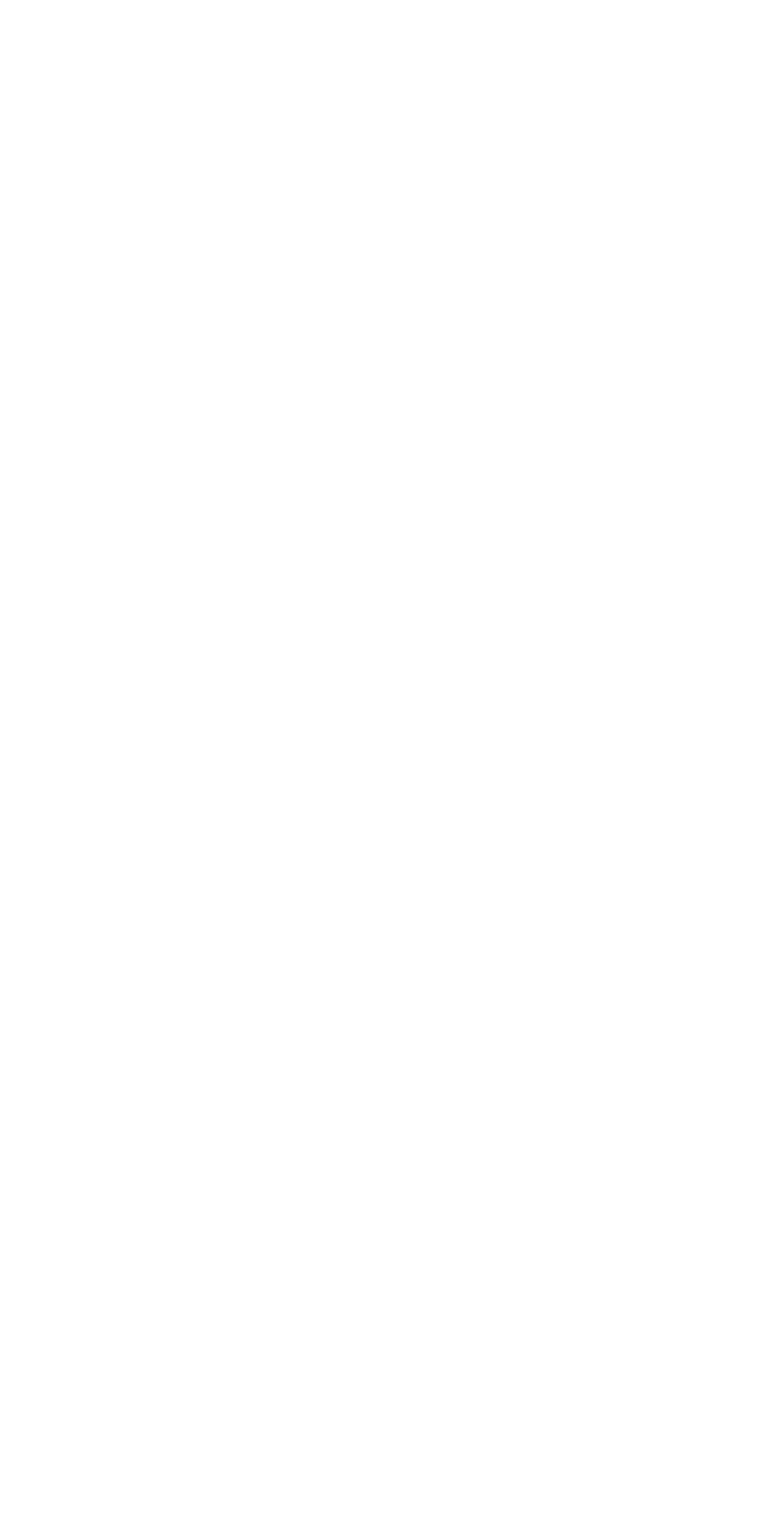
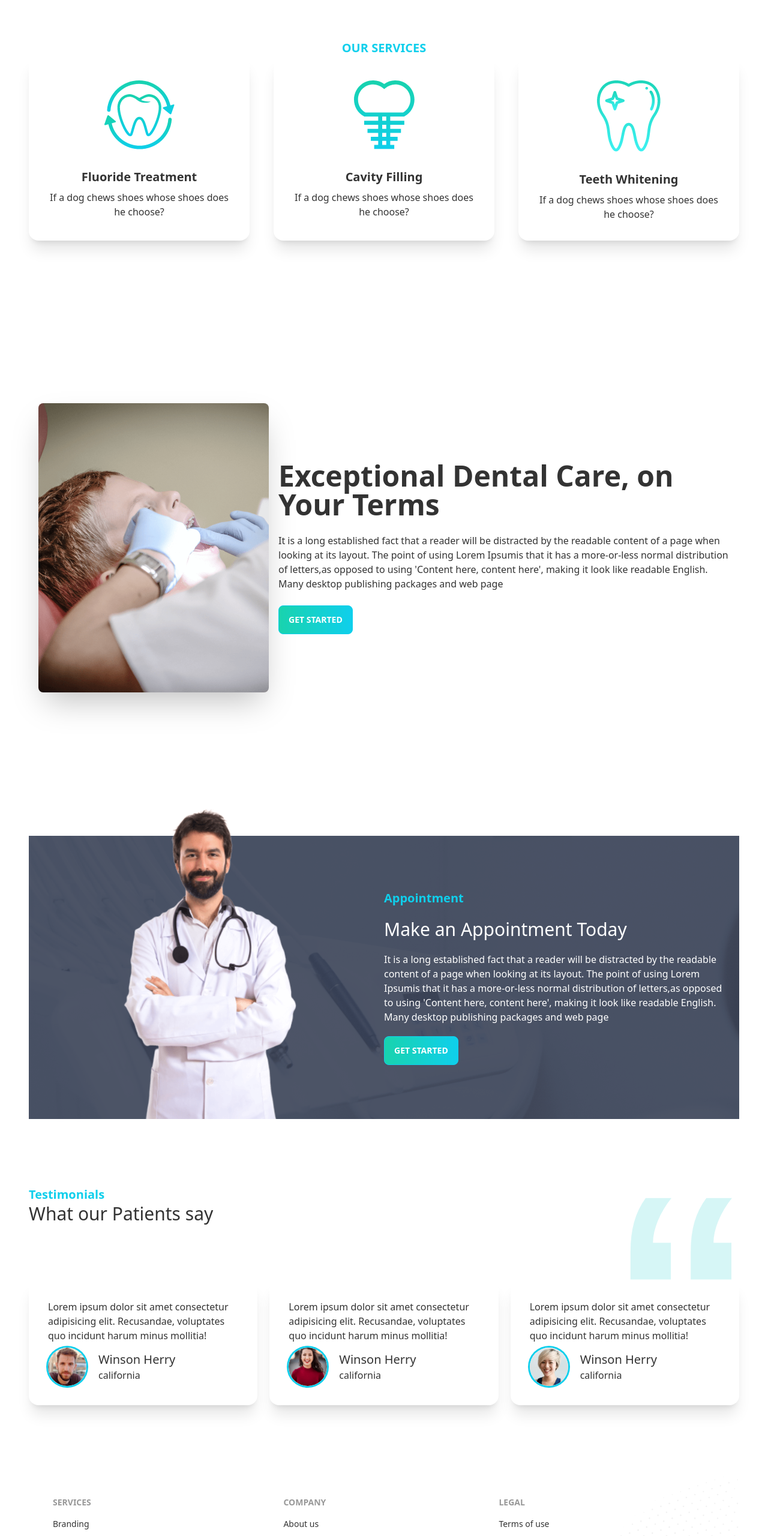
Before and after one commit to omarfarukesham/doctorolla-client, a React (Create React App) app: page / in a window 1280 px wide. Shown: the part 1058-3618 px from the top of the page at 60% size. Before the commit the page ends 1012 px from the top, so only its background shows below. Built offline with nearby package versions, Linux system fonts and the light colour scheme; no server answers.

Commit message:
home page has 3 section included

```diff
--- /dev/null
+++ b/src/Pages/Appointment.js
@@ -0,0 +1,25 @@
+import React from 'react';
+import doctor from '../assets/images/doctor.png';
+import appointment from '../assets/images/appointment.png';
+// import PrimaryButton from '../Shared/PrimaryButton';
+
+const Appointment = () => {
+    return (
+        <section style={{
+            background: `url(${appointment})`
+        }}
+        className='flex justify-center items-center mt-20'>
+            <div className='flex-1 hidden lg:block'>
+                <img className='mt-[-100px]' src={doctor} alt="" />
+            </div>
+            <div className='flex-1 px-5'>
+                <h3 className='text-xl text-primary font-bold'>Appointment</h3>
+                <h2 className='text-3xl text-white py-5'>Make an Appointment Today</h2>
+                <p className='text-white pb-5'>It is a long established fact that a reader will be distracted by the readable content of a page when looking at its layout. The point of using Lorem Ipsumis that it has a more-or-less normal distribution of letters,as opposed to using 'Content here, content here', making it look like readable English. Many desktop publishing packages and web page</p>
+                <button class="btn btn-primary uppercase fond-bold bg-gradient-to-r from-secondary to-primary text-white">Get Started</button>
+            </div>
+        </section>
+    );
+};
+
+export default Appointment;
--- a/src/Pages/Home.js
+++ b/src/Pages/Home.js
@@ -1,6 +1,10 @@
 import React from 'react';
+import Footer from '../Shared/Footer';
+import Appointment from './Appointment';
 import Banner from './Banner';
 import Info from './Info';
+import Services from './Services';
+import Testimonials from './Testimonials';
 
 const Home = () => {
 
@@ -8,6 +12,10 @@ const Home = () => {
         <>
           <Banner></Banner>
           <Info></Info>
+          <Services></Services>
+          <Appointment></Appointment>
+          <Testimonials></Testimonials>
+          <Footer></Footer>
         </>
     );
 };
--- a/src/Pages/Review.js
+++ b/src/Pages/Review.js
@@ -1,9 +1,22 @@
 import React from 'react';
 
-const Review = () => {
+const Review = ({ review }) => {
     return (
-        <div>
-            review..............
+        <div className="card lg:max-w-lg bg-base-100 shadow-xl">
+            <div className="card-body">
+                <p>Lorem ipsum dolor sit amet consectetur adipisicing elit. Recusandae, voluptates quo incidunt harum minus mollitia!</p>
+                <div className="flex items-center">
+                    <div className="avatar">
+                        <div className="w-16 rounded-full ring ring-primary ring-offset-base-100 mr-5">
+                            <img src={review.img} alt=""/>
+                        </div>
+                    </div>
+                    <div>
+                        <h4 className='text-xl'>{review.name}</h4>
+                        <p>{review.location}</p>
+                    </div>
+                </div>
+            </div>
         </div>
     );
 };
--- /dev/null
+++ b/src/Pages/Service.js
@@ -0,0 +1,17 @@
+import React from 'react';
+
+const Service = ({service}) => {
+    return (
+        <div className="card lg:max-w-lg bg-base-100 shadow-xl">
+            <figure className="px-10 pt-10">
+                <img src={service.img} alt="Shoes" className="rounded-xl" />
+            </figure>
+            <div className="card-body items-center text-center">
+                <h2 className="card-title">{service.name}</h2>
+                <p>If a dog chews shoes whose shoes does he choose?</p>
+            </div>
+        </div>
+    );
+};
+
+export default Service;
--- /dev/null
+++ b/src/Pages/Services.js
@@ -0,0 +1,60 @@
+import React from 'react';
+import fluoride from '../assets/images/fluoride.png';
+import cavity from '../assets/images/cavity.png';
+import whitening from '../assets/images/whitening.png';
+import baby from '../assets/images/treatment.png'
+import Service from './Service';
+
+const Services = () => {
+    const services = [
+        {
+            _id: 1,
+            name: 'Fluoride Treatment',
+            description: '',
+            img: fluoride
+        },
+        {
+            _id: 2,
+            name: 'Cavity Filling',
+            description: '',
+            img: cavity
+        },
+        {
+            _id: 3,
+            name: 'Teeth Whitening',
+            description: '',
+            img: whitening
+        },
+    ];
+    return (
+        <>
+
+            <div className='my-28'>
+                <div className='text-center'>
+                    <h3 className='text-primary  text-xl font-bold uppercase'>Our Services</h3>
+
+                </div>
+                <div className='grid sm:grid-cols-1 md:grid-cols-2 lg:grid-cols-3 gap-10'>
+                    {
+                        services.map(service => <Service
+                            key={service._id}
+                            service={service}
+                        ></Service>)
+                    }
+                </div>
+            </div>
+            <div class="hero min-h-screen">
+                <div class="hero-content flex-col lg:flex-row">
+                    <img src={baby} alt='baby images' class="max-w-sm rounded-lg shadow-2xl" />
+                    <div>
+                        <h1 class="text-5xl font-bold">Exceptional Dental Care, on Your Terms</h1>
+                        <p class="py-6">It is a long established fact that a reader will be distracted by the readable content of a page when looking at its layout. The point of using Lorem Ipsumis that it has a more-or-less normal distribution of letters,as opposed to using 'Content here, content here', making it look like readable English. Many desktop publishing packages and web page</p>
+                        <button class="btn btn-primary uppercase fond-bold bg-gradient-to-r from-secondary to-primary text-white">Get Started</button>
+                    </div>
+                </div>
+            </div>
+        </>
+    );
+};
+
+export default Services;
--- /dev/null
+++ b/src/Pages/Testimonials.js
@@ -0,0 +1,54 @@
+import React from 'react';
+import quote from '../assets/icons/quote.svg';
+import people1 from '../assets/images/people1.png'
+import people2 from '../assets/images/people2.png'
+import people3 from '../assets/images/people3.png'
+import Review from './Review';
+const Testimonials = () => {
+    const reviews = [
+        {
+            _id:1,
+            name: 'Winson Herry',
+            review: '',
+            location: 'california',
+            img: people1
+        },
+        {
+            _id:2,
+            name: 'Winson Herry',
+            review: '',
+            location: 'california',
+            img: people2
+        },
+        {
+            _id:3,
+            name: 'Winson Herry',
+            review: '',
+            location: 'california',
+            img: people3
+        },
+    ];
+    return (
+        <section className='my-28'>
+            <div className='flex justify-between'>
+                <div>
+                    <h4 className="text-xl text-primary font-bold">Testimonials</h4>
+                    <h2 className='text-3xl'>What our Patients say</h2>
+                </div>
+                <div>
+                    <img src={quote} className="w-24 lg:w-48" alt="" />
+                </div>
+            </div>
+            <div className='grid grid-cols-1 md:grid-cols-2 lg:grid-cols-3 gap-5'>
+                {
+                    reviews.map(review =><Review
+                        key={review._id}
+                        review={review}
+                    ></Review>)
+                }
+            </div>
+        </section>
+    );
+};
+
+export default Testimonials;
--- /dev/null
+++ b/src/Shared/Footer.js
@@ -0,0 +1,39 @@
+import React from 'react';
+import footer from '../assets/images/footer.png';
+
+const Footer = () => {
+    return (
+        <footer style={{
+            background: `url(${footer})`,
+            backgroundSize: 'cover'
+        }} className="p-10">
+            <div className='footer'>
+                <div>
+                    <span className="footer-title">Services</span>
+                    <a className="link link-hover">Branding</a>
+                    <a className="link link-hover">Design</a>
+                    <a className="link link-hover">Marketing</a>
+                    <a className="link link-hover">Advertisement</a>
+                </div>
+                <div>
+                    <span className="footer-title">Company</span>
+                    <a className="link link-hover">About us</a>
+                    <a className="link link-hover">Contact</a>
+                    <a className="link link-hover">Jobs</a>
+                    <a className="link link-hover">Press kit</a>
+                </div>
+                <div>
+                    <span className="footer-title">Legal</span>
+                    <a className="link link-hover">Terms of use</a>
+                    <a className="link link-hover">Privacy policy</a>
+                    <a className="link link-hover">Cookie policy</a>
+                </div>
+            </div>
+            <div className='my-10 text-center'>
+                <p>Copyright © 2022 - All right reserved</p>
+            </div>
+        </footer>
+    );
+};
+
+export default Footer;
```
